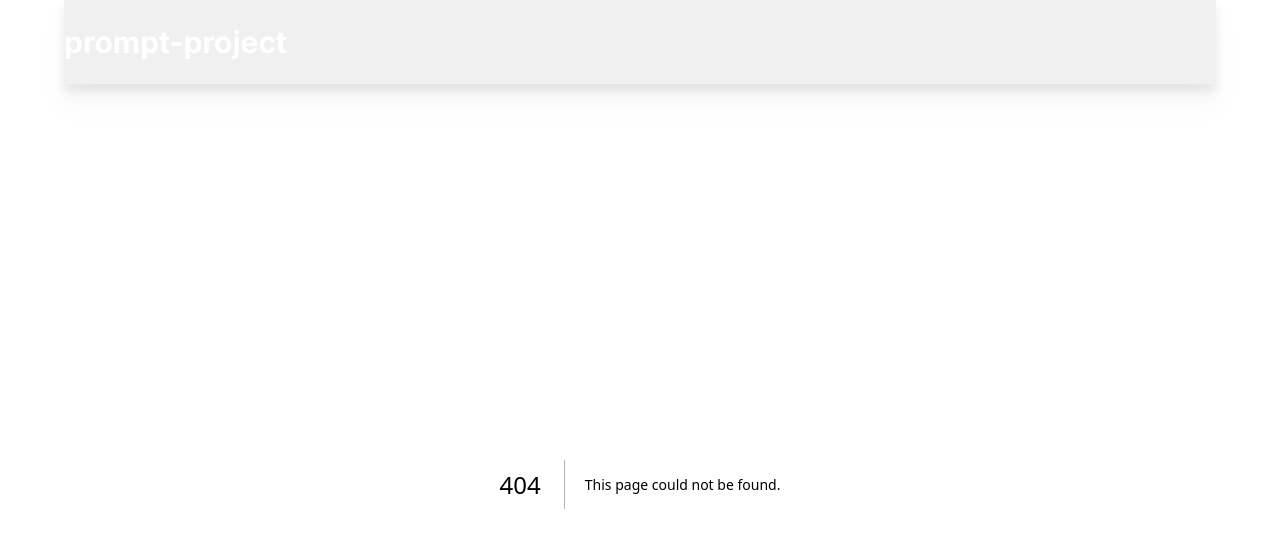
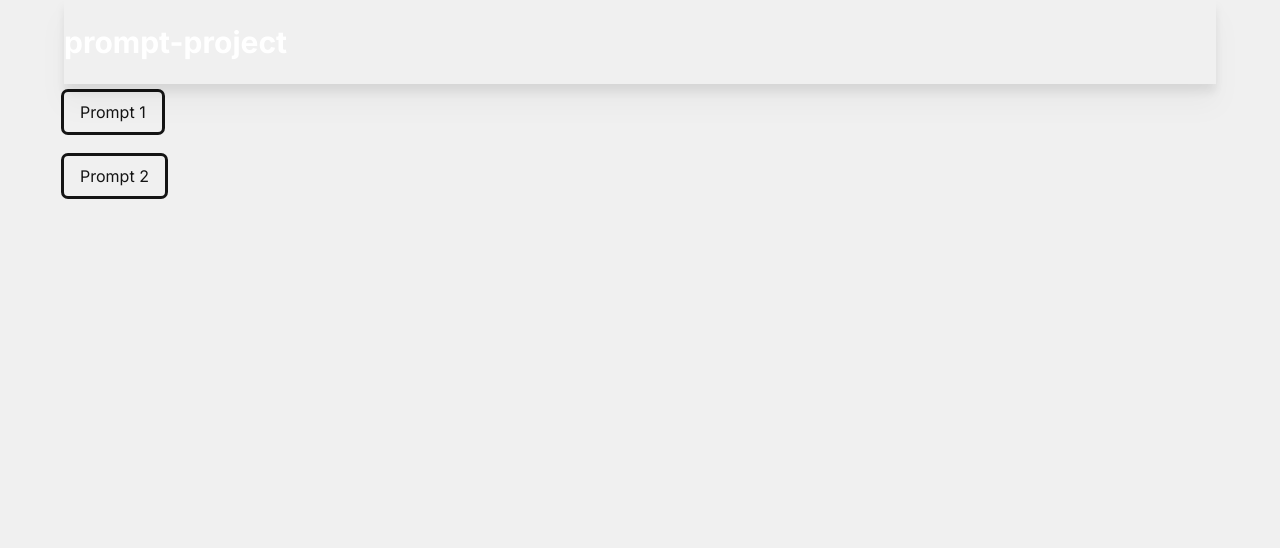
Before and after one commit to emredevsalot/prompt-filler, a Next.js app: page /prompts in a window 1280 px wide. Before the commit this address had no page. Shown: the top 548 px of the page. Built offline with nearby package versions, Linux system fonts and the light colour scheme.

Commit message:
prompts page for all the prompts links

```diff
--- /dev/null
+++ b/app/prompts/page.tsx
@@ -0,0 +1,33 @@
+import { Metadata } from "next";
+import Link from "next/link";
+
+import prompts from "@/lib/prompts";
+import Button from "@/app/components/Button";
+
+export const metadata: Metadata = {
+  title: "Prompts Page",
+  description: "...",
+};
+
+const PromptsPage = () => {
+  const content = (
+    <section className="my-2">
+      {prompts.map((prompt) => {
+        return (
+          <>
+            <p key={prompt.id}>
+              <Link href={`/prompts/${prompt.id}`}>
+                <Button>Prompt {prompt.id}</Button>
+              </Link>
+            </p>
+            <br />
+          </>
+        );
+      })}
+    </section>
+  );
+
+  return content;
+};
+
+export default PromptsPage;
```
